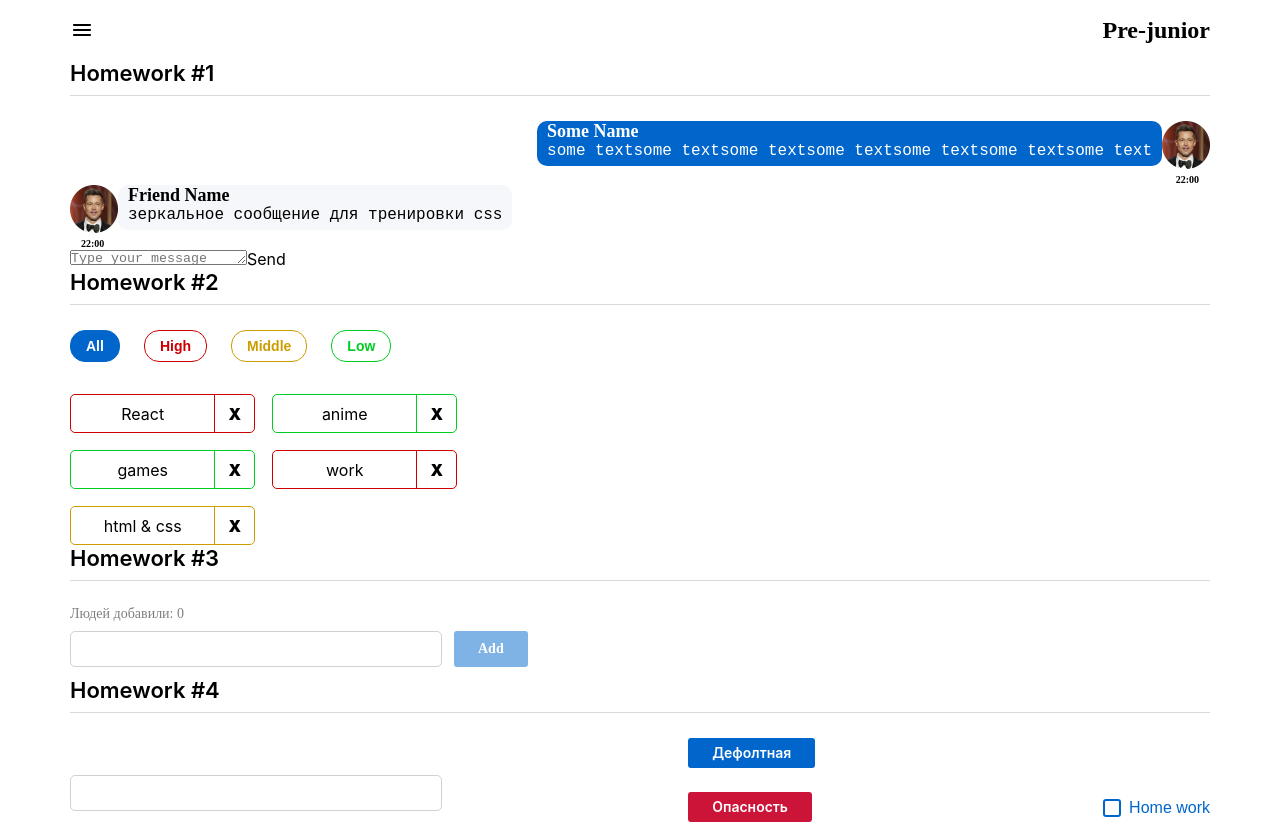
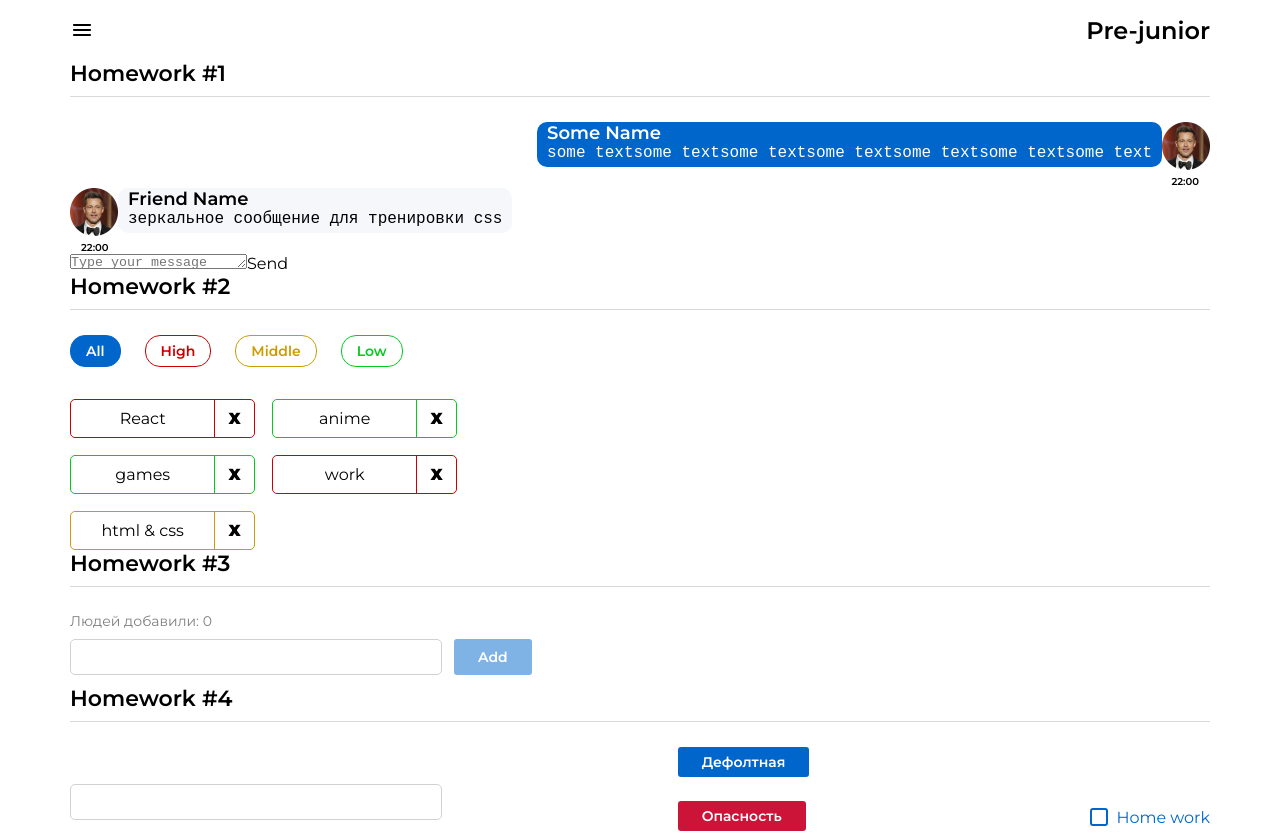
Before and after one commit to paul-koo/incubator-sprint2-homework, a React (Create React App) app: page /#/pre-junior in a window 1280 px wide. Shown: the top 833 px of the page. Built offline with nearby package versions, Linux system fonts and the light colour scheme.

Commit message:
feat: addded styles for hw13

```diff
--- a/public/index.html
+++ b/public/index.html
@@ -5,16 +5,19 @@
         <link rel="icon" href="%PUBLIC_URL%/favicon.ico" />
         <meta name="viewport" content="width=device-width, initial-scale=1" />
         <meta name="theme-color" content="#000000" />
-    <meta
-      name="description"
-      content="Web site created using create-react-app"
-    />
+        <meta name="description" content="Web site created using create-react-app" />
         <link rel="apple-touch-icon" href="%PUBLIC_URL%/logo192.png" />
         <!--
       manifest.json provides metadata used when your web app is installed on a
       user's mobile device or desktop. See https://developers.google.com/web/fundamentals/web-app-manifest/
     -->
         <link rel="manifest" href="%PUBLIC_URL%/manifest.json" />
+        <link rel="preconnect" href="https://fonts.googleapis.com" />
+        <link rel="preconnect" href="https://fonts.gstatic.com" crossorigin />
+        <link
+            href="https://fonts.googleapis.com/css2?family=Inter:wght@100..900&family=Montserrat:ital,wght@0,100..900;1,100..900&display=swap"
+            rel="stylesheet"
+        />
         <!--
       Notice the use of %PUBLIC_URL% in the tags above.
       It will be replaced with the URL of the `public` folder during the build.
@@ -38,6 +41,5 @@
 
       To begin the development, run `npm start` or `yarn start`.
       To create a production bundle, use `npm run build` or `yarn build`.
-    -->
-  </body>
+    --></body>
 </html>
--- a/src/index.css
+++ b/src/index.css
@@ -1,6 +1,6 @@
 *,
 *::after,
-*::before{
+*::before {
     margin: 0;
     padding: 0;
     box-sizing: border-box;
@@ -8,15 +8,13 @@
 
 body {
     margin: 0;
-    font-family: -apple-system, BlinkMacSystemFont, 'Segoe UI', 'Roboto',
-    'Oxygen', 'Ubuntu', 'Cantarell', 'Fira Sans', 'Droid Sans',
-    'Helvetica Neue', sans-serif;
+    font-family: Montserrat, -apple-system, BlinkMacSystemFont, 'Segoe UI', 'Roboto', 'Oxygen', 'Ubuntu', 'Cantarell',
+        'Fira Sans', 'Droid Sans', 'Helvetica Neue', sans-serif;
     -webkit-font-smoothing: antialiased;
     -moz-osx-font-smoothing: grayscale;
     box-sizing: border-box;
 }
 
 code {
-    font-family: source-code-pro, Menlo, Monaco, Consolas, 'Courier New',
-    monospace;
+    font-family: source-code-pro, Menlo, Monaco, Consolas, 'Courier New', monospace;
 }
--- a/src/s2-homeworks/hw13/HW13.module.css
+++ b/src/s2-homeworks/hw13/HW13.module.css
@@ -1,22 +1,36 @@
 .buttonsContainer {
+    display: flex;
+    gap: 24px;
 }
 
 .responseContainer {
+    display: flex;
+    justify-content: center;
+    gap: 100px;
+    margin-top: 30px;
 }
 
 .imageContainer {
+    min-height: 316px;
+    align-content: center;
 }
 
 .image {
 }
 
-.textContainer{
+.textContainer {
+    align-self: center;
+    font-weight: 500;
 }
 
 .code {
+    font-size: 30px;
 }
 
 .text {
+    margin-top: 12px;
 }
 .info {
+    max-width: 510px;
+    font-family: Montserrat;
 }
--- a/src/s2-homeworks/hw13/HW13.tsx
+++ b/src/s2-homeworks/hw13/HW13.tsx
@@ -45,9 +45,9 @@ const HW13 = () => {
                 console.log(e);
 
                 if (e.code === 'ERR_NETWORK') {
-                    setCode('ERR_NETWORK');
+                    setCode('Error!');
                     setImage(errorUnknown);
-                    setText('error');
+                    setText(e.message);
                     setInfo('Error');
                     //поле текста это
                 } else {
```
Lines whose indentation alone changed are shown as unchanged.
